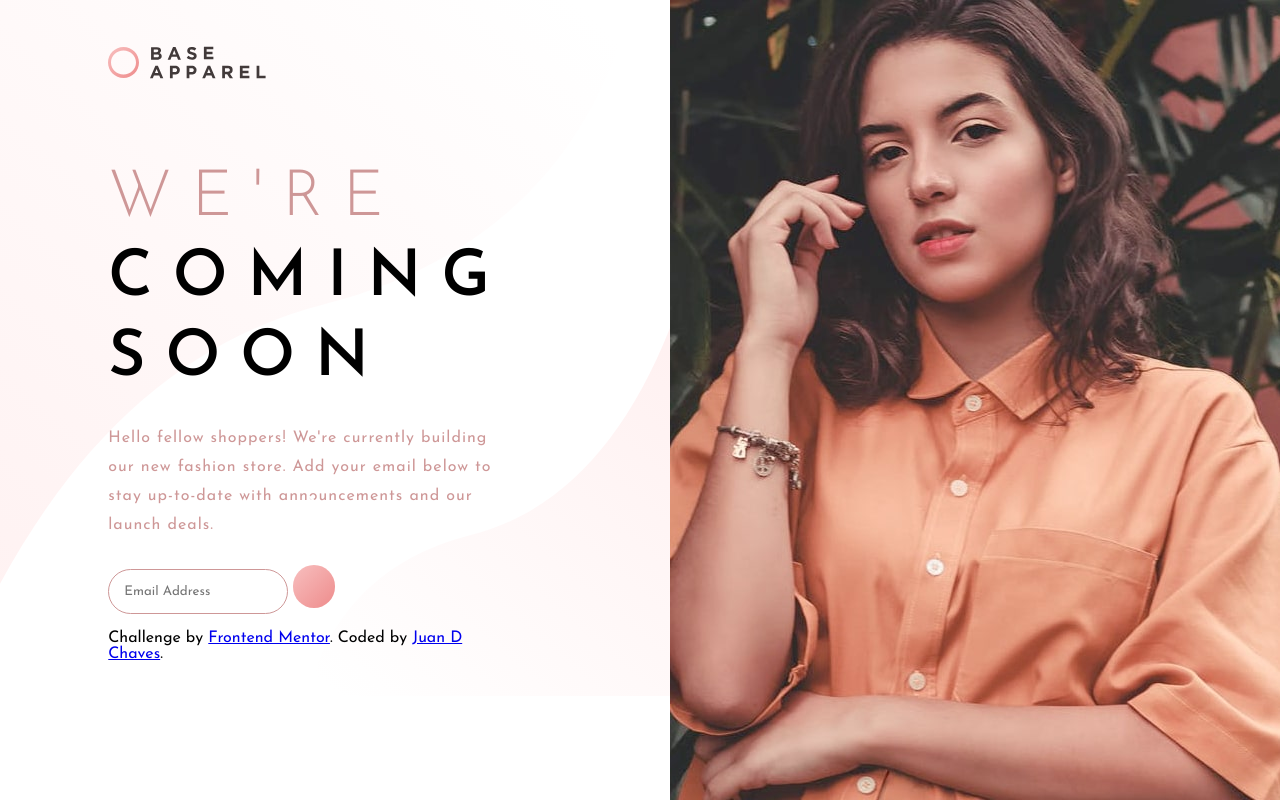
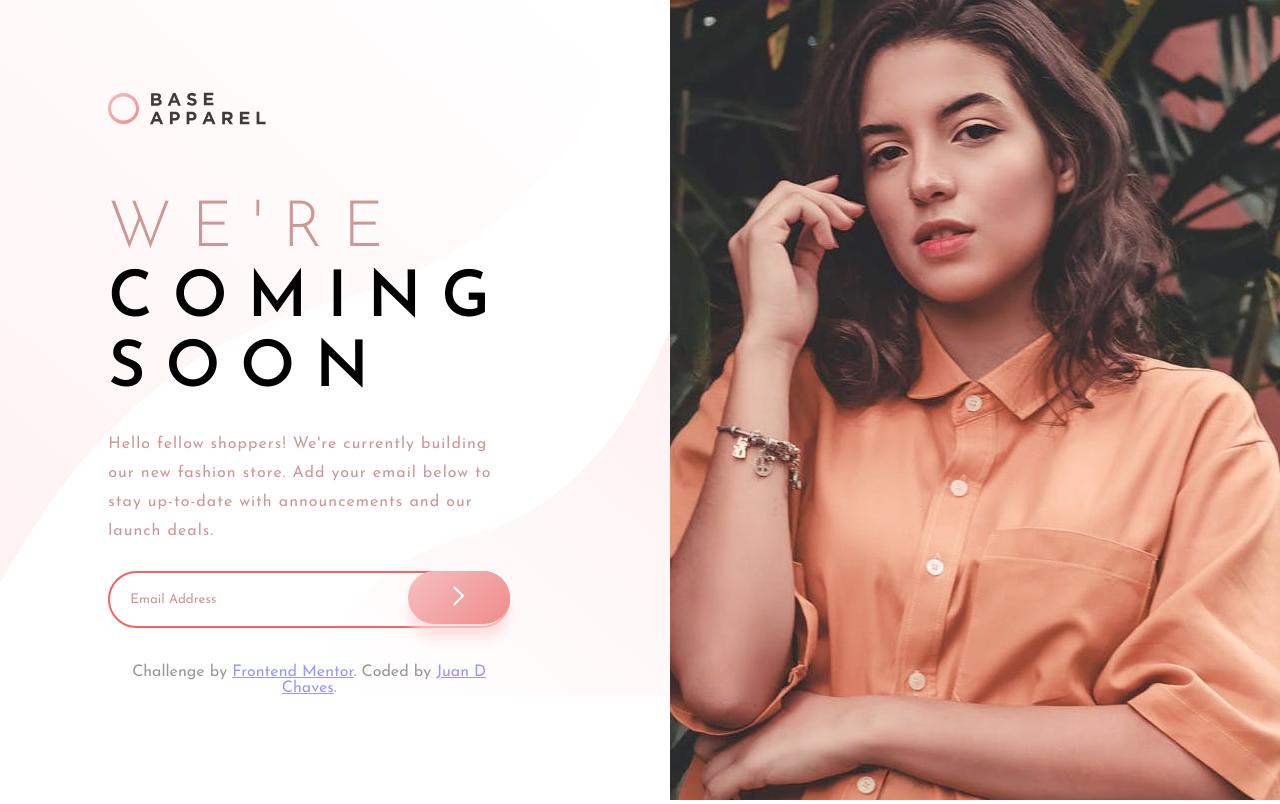
Before and after one commit to JuanDChaves/base-apparel, a plain HTML site: page index.html in a window 1280 px wide. Drawn offline with Linux system fonts and the light colour scheme.

Commit message:
added button styles

```diff
--- a/index.html
+++ b/index.html
@@ -17,7 +17,7 @@
     <img src="./images/hero-desktop.jpg" class="hero-desktop" alt="Female model">
   </div>
   <div class="content">
-    <img src="./images/logo.svg" alt="logo">
+    <img src="./images/logo.svg" alt="logo" class="logo">
     <!-- <img src="./images/hero-mobile.jpg" alt="Female model"> -->
     <h1 class="title">
       <span class="ligth-title">We're</span>
@@ -30,7 +30,7 @@
     </p>
 
     <div class="input-field">
-      <input type="email" name="email" id="email" placeholder="Email Address">
+      <input type="email" name="email" id="email" placeholder="Email Address" class="error">
       <button><img src="./images/icon-arrow.svg" alt="arrow icon"></button>
     </div>
 
--- a/style.css
+++ b/style.css
@@ -30,9 +30,8 @@ body {
     margin: 0;
 }
 
-.content img {
-    position: relative;
-    top: -80px;
+.logo {
+    margin-bottom: 70px;
 }
 
 .title {
@@ -46,7 +45,7 @@ body {
     font-size: 2em;
     letter-spacing: 20px;
     margin-bottom: 15px;
-    line-height: 80px;
+    line-height: 70px;
 }
 
 .title .dark-title {
@@ -55,7 +54,7 @@ body {
     font-size: 2em;
     letter-spacing: 20px;
     margin: 50px 0;
-    line-height: 80px;
+    line-height: 70px;
 }
 
 .greeting {
@@ -65,20 +64,64 @@ body {
     margin: 25px 0;
 }
 
+.input-field {
+    width: 100%;
+    position: relative;
+}
+
 input {
     background-color: transparent;
     border: var(--red) solid 0.5px;
-    padding: 15px;
+    padding: 20px;
     border-radius: 50px;
     font-family: inherit;
+    color: var(--red);
+    width: 100%;
+    cursor: pointer;
+    outline: 0;
+}
+
+input:focus {
+    color: black;
+    font-size: 20px;
+    padding: 16.7px 30px;
+}
+
+input:focus::placeholder {
+    color: transparent;
+}
+
+input.error {
+    border: hsl(0, 93%, 68%) solid 2px;
+}
+
+::placeholder {
     color: var(--red);
 }
 
 button {
+    position: absolute;
+    right: 0px;
     border: none;
     background-image: linear-gradient(135deg, hsl(0, 80%, 86%), hsl(0, 74%, 74%));
     border-radius: 50px;
-    padding: 10px 15px;
+    padding: 15.2px 45px;
+    box-shadow: 0 15px 10px rgba(253, 216, 216, 0.7);
+}
+
+button:hover {
+    background-image: linear-gradient(135deg, hsl(0, 90%, 92%), hsl(0, 90%, 80%));
+    cursor: pointer;
+    box-shadow: 0 15px 10px rgba(253, 216, 216, 0.9);
+}
+
+footer {
+    margin-top: 20px;
+    text-align: center;
+}
+
+footer p {
+    opacity: 0.4;
 }
 
 
```
